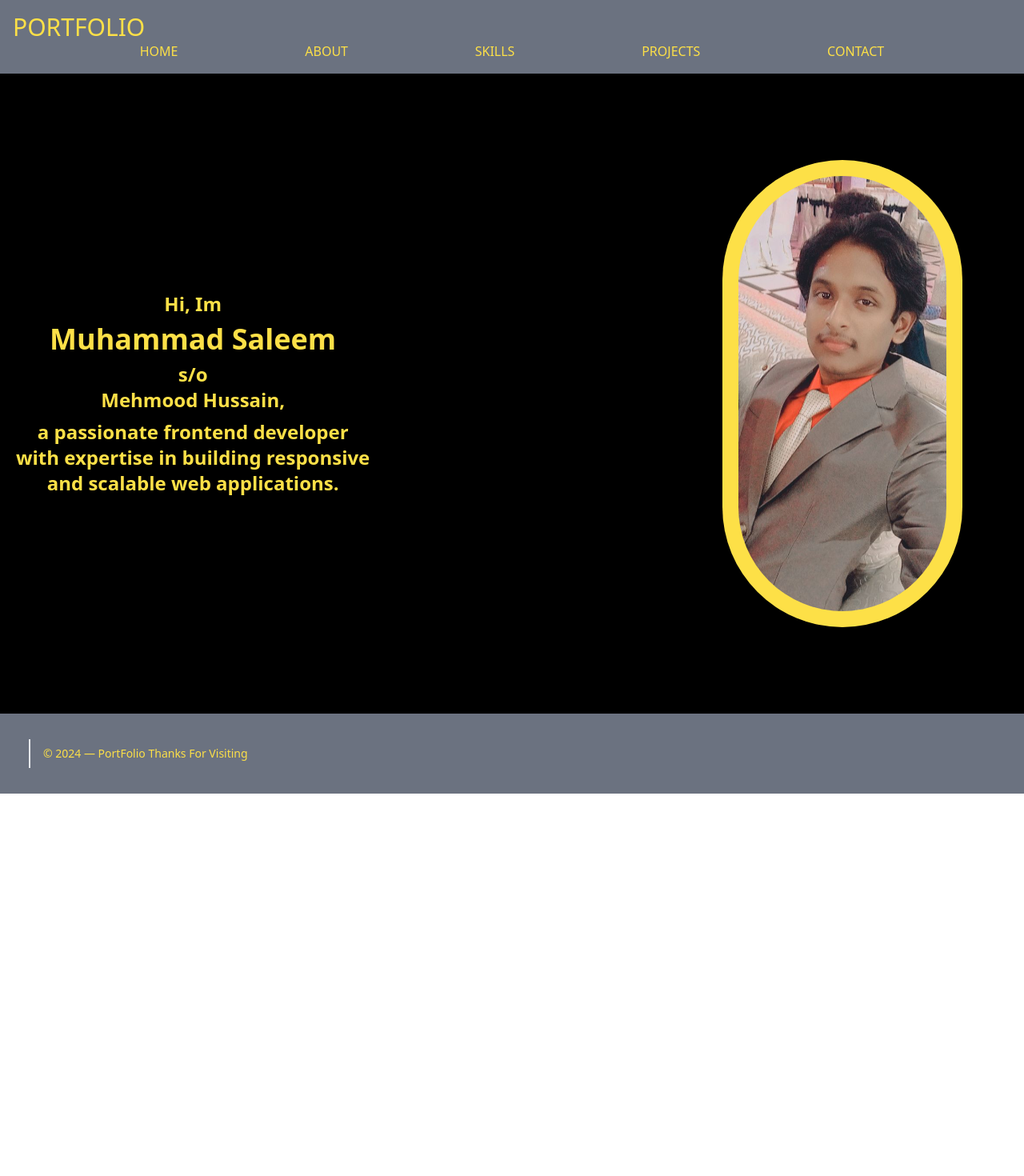
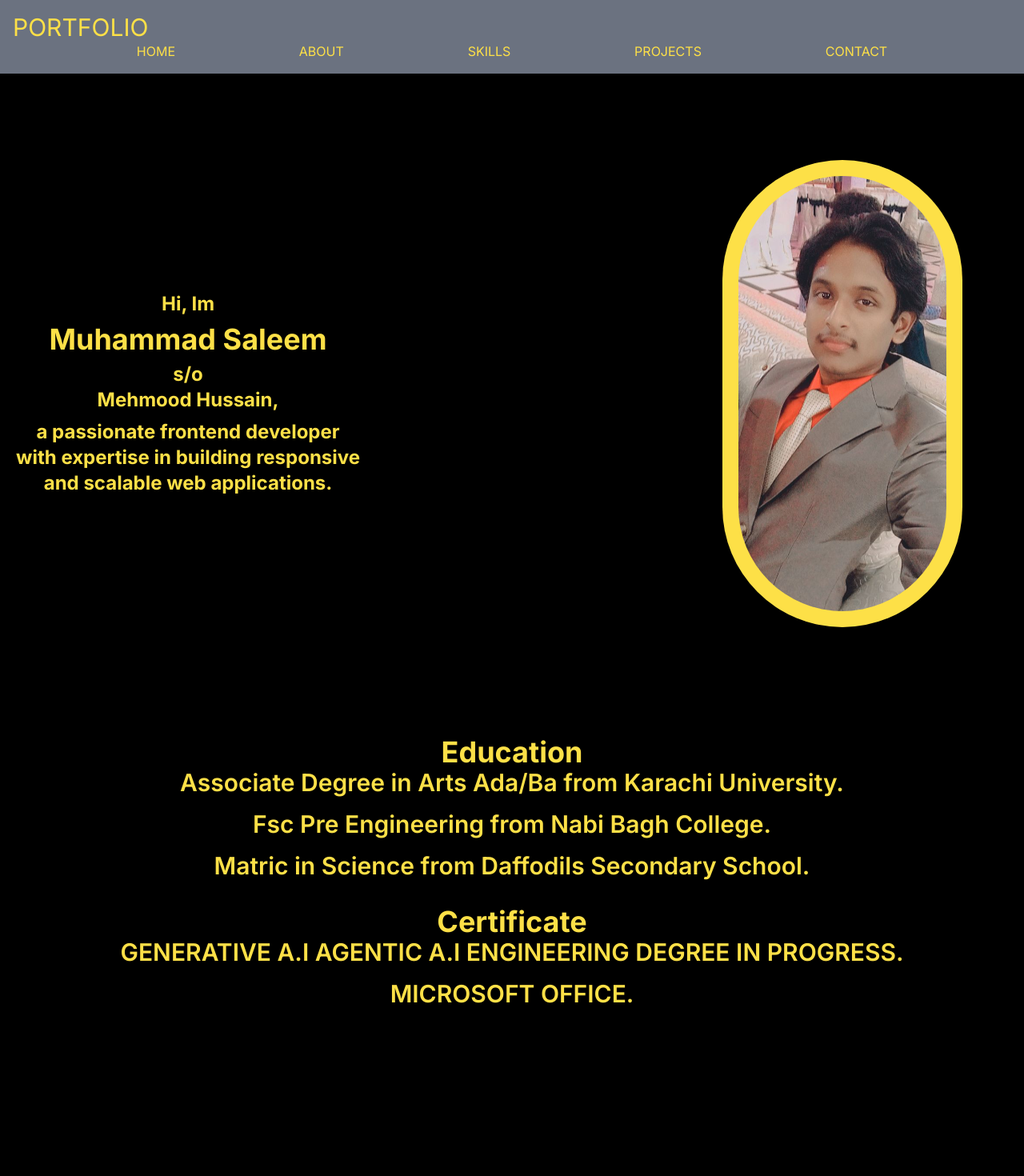
Before and after one commit to Mrsaleem110/My-responsive-portfolio-with-tailwind-css, a Next.js app: page / in a window 1280 px wide. Shown: the top 1470 px of the page at 80% size. Before the commit the page ends 992 px from the top, so only its background shows below. Built offline with nearby package versions, Linux system fonts and the light colour scheme.

Commit message:
alots of changes

```diff
--- a/app/about/page.tsx
+++ b/app/components/about.tsx
@@ -1,9 +1,6 @@
-
-import React from 'react';
-
 const About = () => {
   return (
-    <div className='bg-black text-yellow-300 min-h-screen p-4 md:p-7'>
+    <div id="about" className='bg-black text-yellow-300  h-screen p-4 md:p-7'>
       <h1 className='text-center font-bold text-2xl sm:text-3xl md:text-4xl'>
         Education
       </h1>
--- a/app/contact/page.tsx
+++ b/app/components/contact.tsx
@@ -1,9 +1,8 @@
 import Image from 'next/image'
 import Link from 'next/link'
-import React from 'react'
 const Contact = () => {
   return (
-    <div className='text-yellow-300 bg-black h-screen  ' >
+    <div id='contact' className='text-yellow-300 bg-black  h-screen ' >
 <meta name="viewport" content="width=device-width, initial-scale=1" />
 
       <h1 className='flex justify-center text-2xl font-bold pt-16 '>Contact </h1>
--- a/components/header/page.tsx
+++ b/app/components/header.tsx
@@ -8,10 +8,10 @@ const Header = () => {
      <span className='flex justify-start text-yellow-300 text-3xl'>PORTFOLIO</span>
         <ul className=' flex  justify-evenly'>
         <Link href='/'><li className=' hover:bg-slate-500'>HOME</li></Link>
-        <Link href='/about'><li className=' hover:bg-slate-500'>ABOUT</li></Link>
-        <Link href='/skills'><li className=' hover:bg-slate-500'>SKILLS</li></Link>
-        <Link href='/project'><li className=' hover:bg-slate-500'>PROJECTS</li></Link>
-       <Link href='/contact'><li className=' hover:bg-slate-500'>CONTACT</li></Link>
+        <Link href='#about'><li className=' hover:bg-slate-500'>ABOUT</li></Link>
+        <Link href='#skills'><li className=' hover:bg-slate-500'>SKILLS</li></Link>
+        <Link href='#project'><li className=' hover:bg-slate-500'>PROJECTS</li></Link>
+       <Link href='#contact'><li className=' hover:bg-slate-500'>CONTACT</li></Link>
 
 
 
@@ -19,7 +19,7 @@ const Header = () => {
 
 
     </div>
-  )
+ )
 }
 
 export default Header
--- /dev/null
+++ b/app/components/hero.tsx
@@ -0,0 +1,48 @@
+
+import Image from 'next/image';
+
+const Hero = () => {
+  return (
+    <div id='hero' className="flex flex-col md:flex-row justify-between items-center bg-black h-screen p-5 ">
+      {/* Meta Tag for responsive scaling */}
+      <meta name="viewport" content="width=device-width, initial-scale=1" />
+
+      {/* Text Section */}
+      <div className="text-yellow-300 mt-10 md:mt-0 md:w-1/2 lg:text-xl flex flex-col items-center md:items-start text-center">
+        <ul className="space-y-2">
+          <li>
+            <h1 className="font-bold text-2xl">Hi, Im</h1>
+          </li>
+          <li>
+            <h1 className="font-bold text-4xl">Muhammad Saleem</h1>
+          </li>
+          <li>
+            <h1 className="font-bold text-2xl">
+              s/o<br />Mehmood Hussain,
+            </h1>
+          </li>
+          <li>
+            <h1 className="font-bold text-2xl">
+              a passionate frontend developer <br />
+              with expertise in building responsive <br />
+              and scalable web applications.
+            </h1>
+          </li>
+        </ul>
+      </div>
+
+      {/* Image Section */}
+      <div className="flex justify-center items-center mt-10 md:mt-0 md:w-1/2 lg:w-1/3">
+        <Image
+          src="/mypic.jpg"
+          alt="Muhammad Saleem"
+          width={300}
+          height={300}
+          className="rounded-full p-5 bg-yellow-300 object-cover"
+        />
+      </div>
+    </div>
+  );
+};
+
+export default Hero;
--- a/app/project/page.tsx
+++ b/app/components/project.tsx
@@ -1,10 +1,9 @@
 import Image from 'next/image'
 import Link from 'next/link'
-import React from 'react'
 
 const Project = () => {
   return (
-<div className='text-yellow-300 bg-black h-screen pt-3 '>
+<div id='project' className='text-yellow-300 bg-black  pt-3 h-screen'>
 <meta name="viewport" content="width=device-width, initial-scale=1" />
 
        <h1 className='flex justify-center text-2xl font-bold '>My Projects</h1>
--- a/app/skills/page.tsx
+++ b/app/components/skills.tsx
@@ -1,8 +1,9 @@
+
 import React from 'react'
 
 const Skills = () => {
   return (
-    <div className="text-yellow-300 h-screen bg-black pt-20 px-5 sm:px-10 md:px-20">
+    <div id='skills' className="text-yellow-300 h-screen bg-black pt-20 px-5 sm:px-10 md:px-20">
       {/* Viewport Meta Tag (Should be in the `public/index.html` in a React app, but added here for clarity) */}
       <meta name="viewport" content="width=device-width, initial-scale=1" />
 
--- a/app/layout.tsx
+++ b/app/layout.tsx
@@ -1,16 +1,36 @@
 
+// import "./globals.css";
+
+// export default function RootLayout({children}:{children:React.ReactNode}) {
+//   return (
+//     <html lang="en" dir="ltr">
+//       <body className="root-body">
+
+//         {children}
+
+//       </body>
+//     </html>
+//   );
+// }
+import type { Metadata } from "next";
+import { Inter } from "next/font/google";
 import "./globals.css";
-import Header from '@/components/header/page';
-import Footer from '@/components/footer/page';
 
-export default function RootLayout({children}:{children:React.ReactNode}) {
+const inter = Inter({ subsets: ["latin"] });
+
+export const metadata: Metadata = {
+  title: "Create Next App",
+  description: "Generated by create next app",
+};
+
+export default function RootLayout({
+  children,
+}: Readonly<{
+  children: React.ReactNode;
+}>) {
   return (
-    <html lang="en" dir="ltr">
-      <body className="root-body">
-        <Header />
-        {children}
-        <Footer />
-      </body>
+    <html lang="en">
+      <body className={inter.className}>{children}</body>
     </html>
   );
 }
--- a/app/page.tsx
+++ b/app/page.tsx
@@ -1,49 +1,24 @@
 
-import Image from 'next/image';
-import React from 'react';
+import About from './components/about';
+import Contact from './components/contact';
+import Footer from './components/footer';
+import Header from './components/header';
+import Project from './components/project';
+import Skills from './components/skills';
+import Hero from './components/hero';
 
-const Hero = () => {
+const Home= () => {
   return (
-    <div className="flex flex-col md:flex-row justify-between items-center bg-black p-5 min-h-screen">
-      {/* Meta Tag for responsive scaling */}
-      <meta name="viewport" content="width=device-width, initial-scale=1" />
-
-      {/* Text Section */}
-      <div className="text-yellow-300 mt-10 md:mt-0 md:w-1/2 lg:text-xl flex flex-col items-center md:items-start text-center">
-        <ul className="space-y-2">
-          <li>
-            <h1 className="font-bold text-2xl">Hi, Im</h1>
-          </li>
-          <li>
-            <h1 className="font-bold text-4xl">Muhammad Saleem</h1>
-          </li>
-          <li>
-            <h1 className="font-bold text-2xl">
-              s/o<br />Mehmood Hussain,
-            </h1>
-          </li>
-          <li>
-            <h1 className="font-bold text-2xl">
-              a passionate frontend developer <br />
-              with expertise in building responsive <br />
-              and scalable web applications.
-            </h1>
-          </li>
-        </ul>
-      </div>
-
-      {/* Image Section */}
-      <div className="flex justify-center items-center mt-10 md:mt-0 md:w-1/2 lg:w-1/3">
-        <Image
-          src="/mypic.jpg"
-          alt="Muhammad Saleem"
-          width={300}
-          height={300}
-          className="rounded-full p-5 bg-yellow-300 object-cover"
-        />
-      </div>
+    <div>
+      <Header/>
+      <Hero/>
+      <About/>
+      <Skills/>
+      <Project/>
+      <Contact/>
+      <Footer/>
     </div>
   );
 };
 
-export default Hero;
+export default Home;
```
Also changed, not shown: app/components/footer.tsx (renamed from components/footer/page.tsx).
